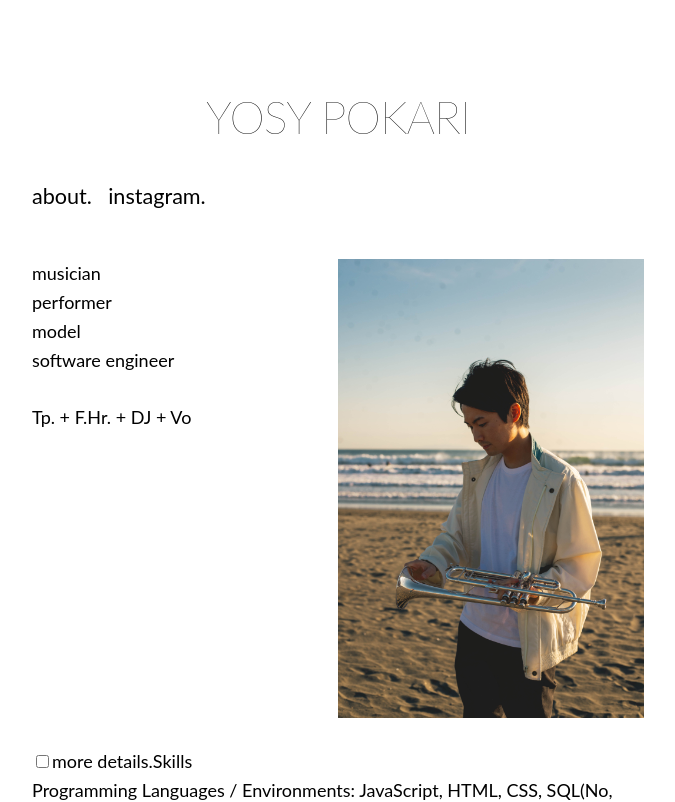
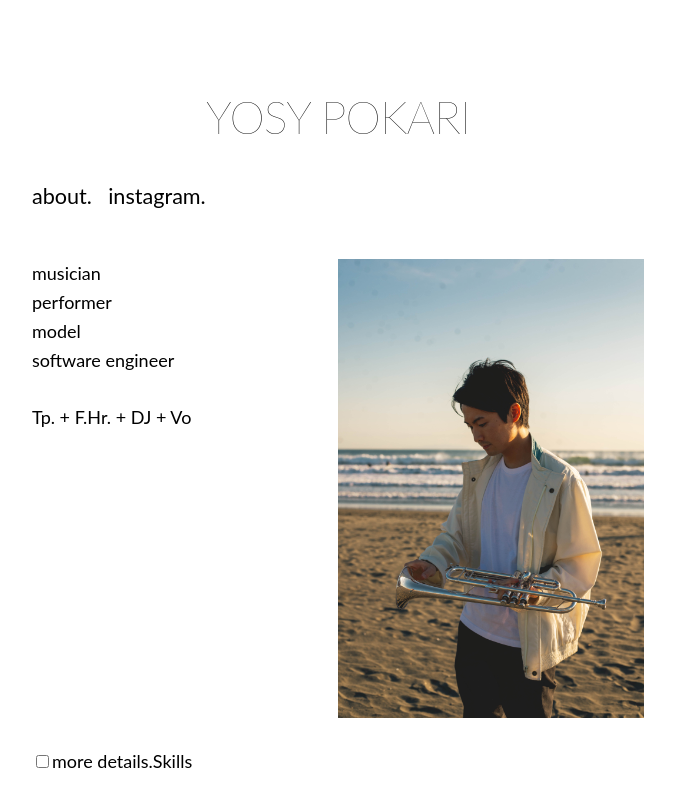
Before and after one commit to pokaryosy/mypage, a Next.js app: page /about in a window 1280 px wide. Shown: the top 802 px of the page, without its empty margins (302-977 px from the left). Built offline with nearby package versions, Linux system fonts and the light colour scheme.

Commit message:
82 commits

```diff
--- a/pages/about.js
+++ b/pages/about.js
@@ -49,7 +49,8 @@ export default function Page({ children, home }) {
                             <label for="check1" class="accordion-open">more details.</label>
                             <label for="check1" class="accordion-close">
 
-                                        Skills
+                                        Skills</label>
+                            </div>
                                         <br />
                                         Programming Languages / Environments:  JavaScript, HTML, CSS, SQL(No, My), Java, C#, C++, Python, Ruby on Rails, Processing, Max/MSP, Pure Data, MATLAB, Arduino, R, vvvv <br />
                                         Software / Hardware:  Ableton Live, Final Cut Pro, Adobe XD / Illustrator, openFrameworks, Unity, Sibelius, Serato DJ Pro, synapseWear, MobMuPlat, OpenBCI, Wekinator, Pix4Dcapture <br />
@@ -64,8 +65,7 @@ export default function Page({ children, home }) {
                                         Goldsmiths, University of London - Study Abroad &emsp;2019 - 2020 <br />
                                         Major: Computing and Music (Jazz performance and composition) <br />
                                         TOBITATE! Young Ambassador Program (Japanese public-private Scholarship) <br />
-                            </label>
-                            </div>
+
 
                         </p>
 
```
Also changed, not shown: posts/SUPER-WELFARE.md (+5 -0 lines).
